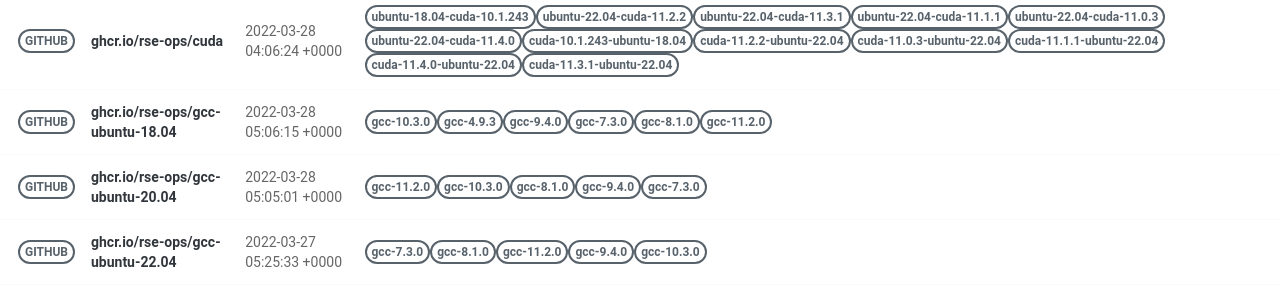
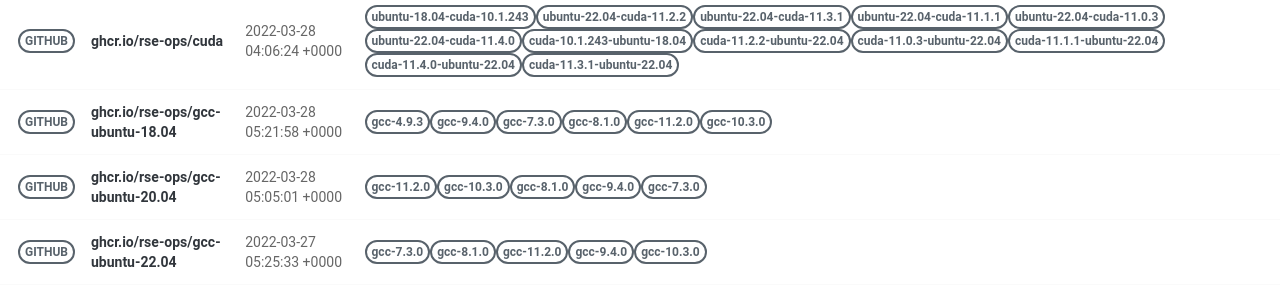
Before and after one commit to rse-ops/docker-images, a Jekyll site: the page built from pages/index.md, in a window 1280 px wide. Shown: the part 502-801 px from the top of the page. Built offline with Jekyll 4.4.1, drawn with Linux system fonts in a browser that asks for light colours; nearby versions of some CDN libraries.

Commit message:
Automated push to update library 2022-03-28

```diff
--- a/_library/ghcr.io-rse-ops-gcc-ubuntu-18.04.md
+++ b/_library/ghcr.io-rse-ops-gcc-ubuntu-18.04.md
@@ -1,14 +1,11 @@
 ---
 layout: container
 name: ghcr.io/rse-ops/gcc-ubuntu-18.04
-updated_at: 2022-03-28 05:06:15.128206
+updated_at: 2022-03-28 05:21:58.673880
 
 
 container_url: https://github.com/orgs/rse-ops/packages/container/package/gcc-ubuntu-18.04
 versions:
- - tag: gcc-10.3.0
-   dockerfile: https://github.com/rse-ops/docker-images/blob/main/ubuntu/gcc/Dockerfile
-   manifest: https://crane.ggcr.dev/manifest/ghcr.io/rse-ops/gcc-ubuntu-18.04:gcc-10.3.0
  - tag: gcc-4.9.3
    dockerfile: https://github.com/rse-ops/docker-images/blob/main/ubuntu/gcc/Dockerfile
    manifest: https://crane.ggcr.dev/manifest/ghcr.io/rse-ops/gcc-ubuntu-18.04:gcc-4.9.3
```
Also changed, not shown: other parts of _library/ghcr.io-rse-ops-gcc-ubuntu-18.04.md (+3 -0 lines).
